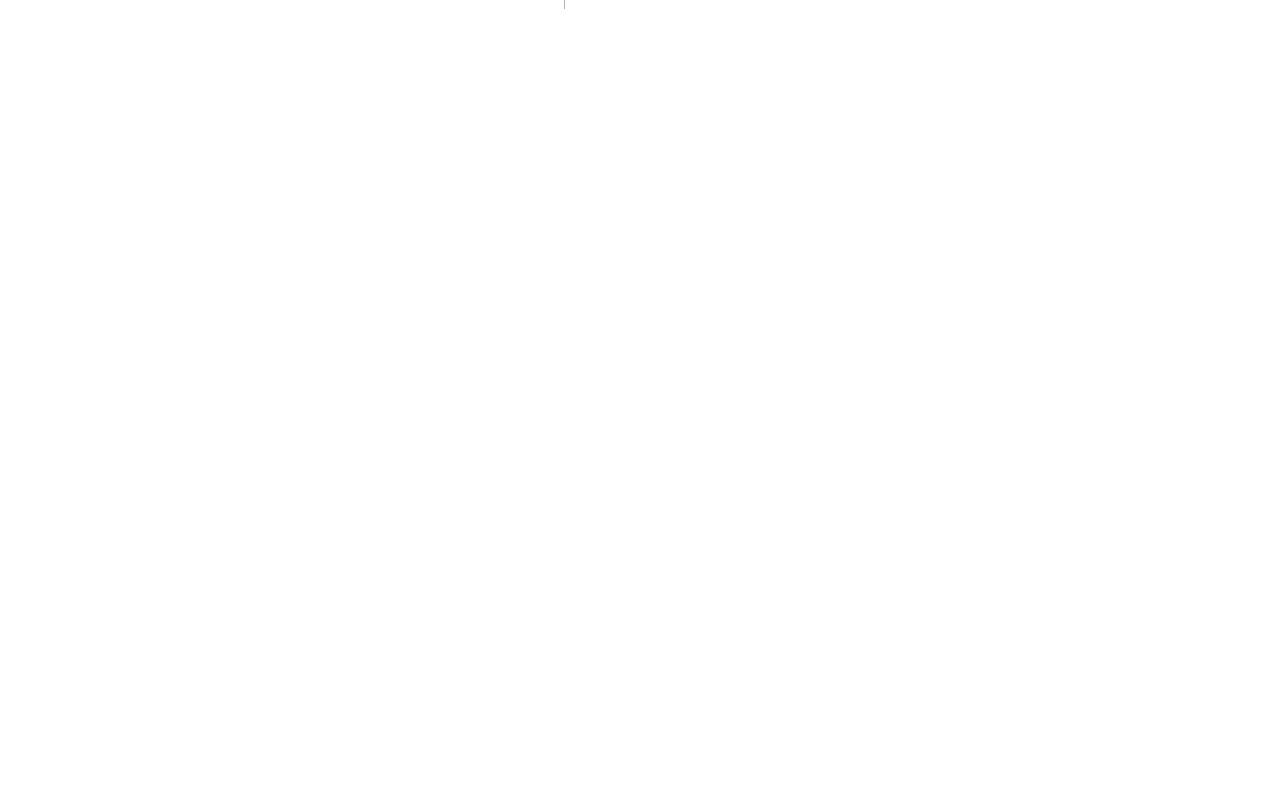
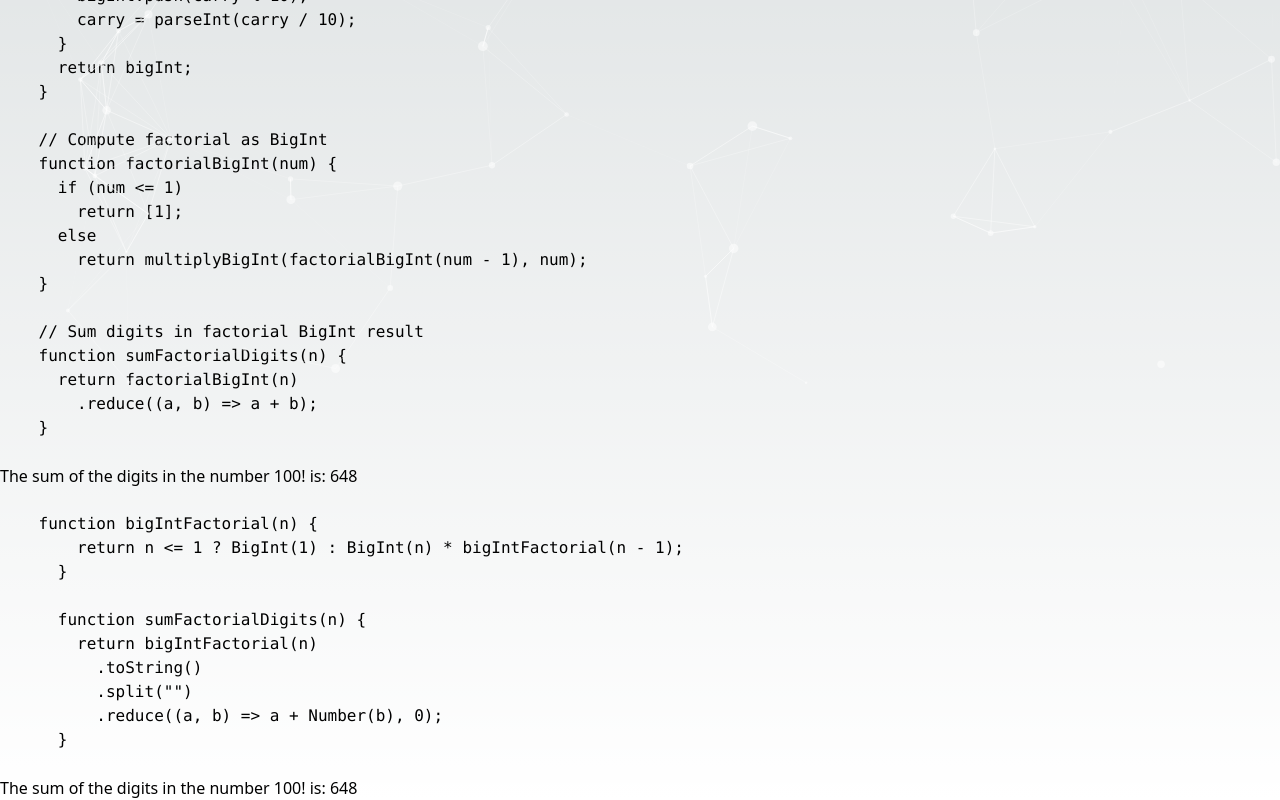
Before and after one commit to ragulpalanisamy/fcc_projects_euler, a Next.js app: page /Pro-1/Factorial_digit in a window 1280 px wide. Before the commit this address had no page. Shown: the part 416-1216 px from the top of the page. Before the commit the page ends 800 px from the top, so only its background shows below. Built offline with nearby package versions, Linux system fonts and the light colour scheme.

Commit message:
feat: :sparkles: Added the factor digit of the sum

```diff
--- a/src/app/page.js
+++ b/src/app/page.js
@@ -88,6 +88,10 @@ export default function Home() {
         <Link href="../Pro-1/Factorial_digit_sum">
         Factorial_digit_sum
         </Link>
+        <br></br>
+        <Link href="../Pro-1/Factorial_digit">
+        Factorial digit
+        </Link>
         </div>
 
       </>
--- /dev/null
+++ b/src/pages/Pro-1/Factorial_digit.tsx
@@ -0,0 +1,113 @@
+import React from 'react'
+import DesignTypeScript from '../../components/DesignTypeScript';
+import '../../app/globals.css';
+
+export default function Factorial_digit() {
+    const codesnippet = `
+    // Implement bigInt as array
+    // Multiply bigInt by scalar value
+    function multiplyBigInt(bigInt, num) {
+      let carry = 0;
+      for (let i = 0; i < bigInt.length; i++) {
+        bigInt[i] = bigInt[i] * num + carry;
+        carry = parseInt(bigInt[i] / 10);
+        bigInt[i] = bigInt[i] % 10;
+      }
+      while (carry > 0) {
+        bigInt.push(carry % 10);
+        carry = parseInt(carry / 10);
+      }
+      return bigInt;
+    }
+
+    // Compute factorial as BigInt
+    function factorialBigInt(num) {
+      if (num <= 1)
+        return [1];
+      else
+        return multiplyBigInt(factorialBigInt(num - 1), num);
+    }
+
+    // Sum digits in factorial BigInt result
+    function sumFactorialDigits(n) {
+      return factorialBigInt(n)
+        .reduce((a, b) => a + b);
+    }
+    `;
+
+    const anotherSolution = `
+    function bigIntFactorial(n) {
+        return n <= 1 ? BigInt(1) : BigInt(n) * bigIntFactorial(n - 1);
+      }
+
+      function sumFactorialDigits(n) {
+        return bigIntFactorial(n)
+          .toString()
+          .split("")
+          .reduce((a, b) => a + Number(b), 0);
+      }
+    `;
+    function bigIntFactorial(n) {
+        return n <= 1 ? BigInt(1) : BigInt(n) * bigIntFactorial(n - 1);
+    }
+
+    function sumFactorialDigit(n) {
+        return bigIntFactorial(n)
+            .toString()
+            .split("")
+            .reduce((a, b) => a + Number(b), 0);
+    }
+    // Implement bigInt as array
+    // Multiply bigInt by scalar value
+    function multiplyBigInt(bigInt, num) {
+        let carry = 0;
+        for (let i = 0; i < bigInt.length; i++) {
+            bigInt[i] = bigInt[i] * num + carry;
+            carry = parseInt(bigInt[i] / 10);
+            bigInt[i] = bigInt[i] % 10;
+        }
+        while (carry > 0) {
+            bigInt.push(carry % 10);
+            carry = parseInt(carry / 10);
+        }
+        return bigInt;
+    }
+
+    // Compute factorial as BigInt
+    function factorialBigInt(num) {
+        if (num <= 1)
+            return [1];
+        else
+            return multiplyBigInt(factorialBigInt(num - 1), num);
+    }
+
+    // Sum digits in factorial BigInt result
+    function sumFactorialDigits(n) {
+        return factorialBigInt(n)
+            .reduce((a, b) => a + b);
+    }
+    return (
+        <div>
+            <DesignTypeScript />
+            <h1>
+                Factorial digit sum
+            </h1>
+            <pre>
+                <code>
+                    {codesnippet}
+                </code>
+            </pre>
+            <p>
+                The sum of the digits in the number 100! is: {sumFactorialDigits(100)}
+            </p>
+            <pre>
+                <code>
+                    {anotherSolution}
+                </code>
+            </pre>
+            <p>
+                The sum of the digits in the number 100! is: {sumFactorialDigit(100)}
+            </p>
+        </div>
+    )
+}
```
